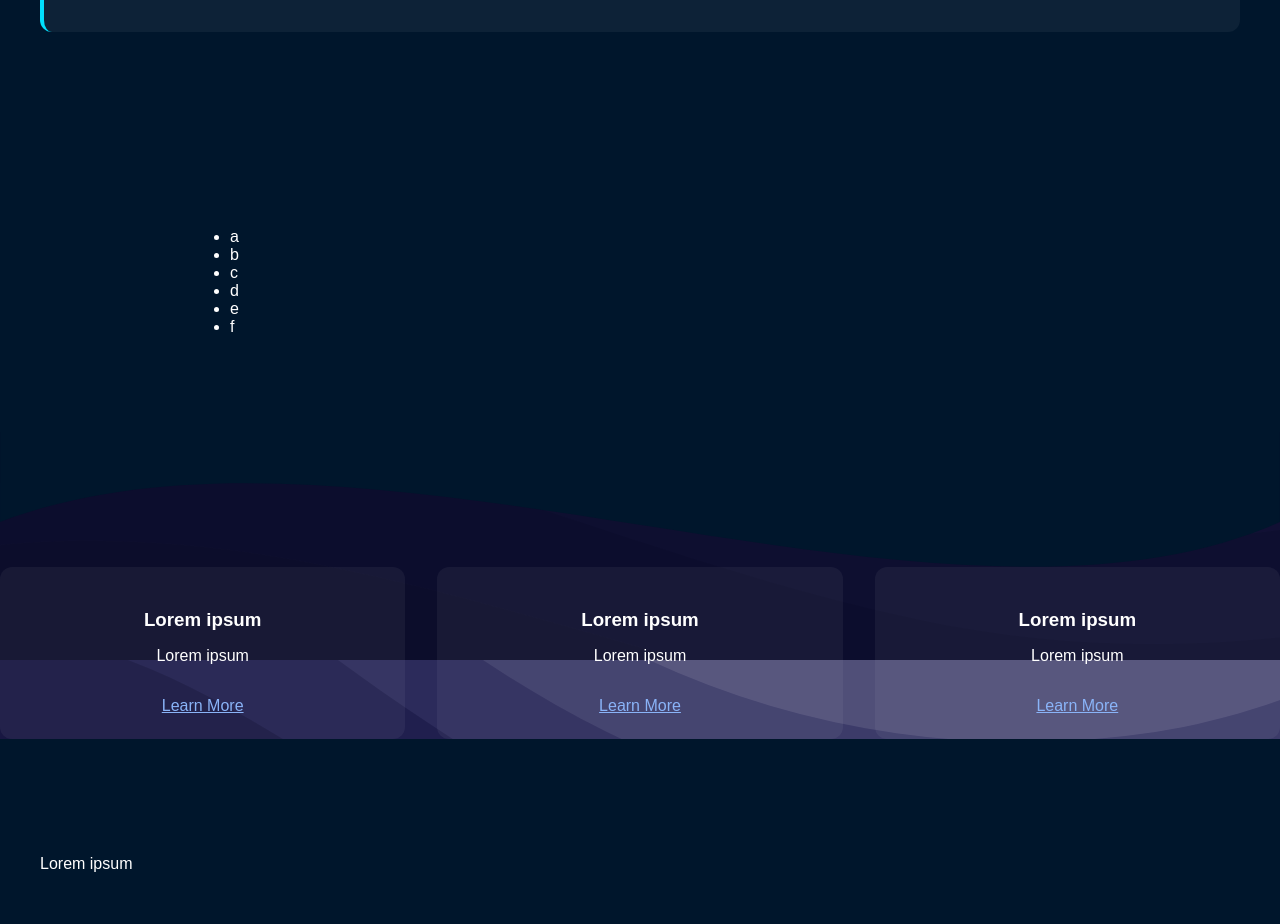
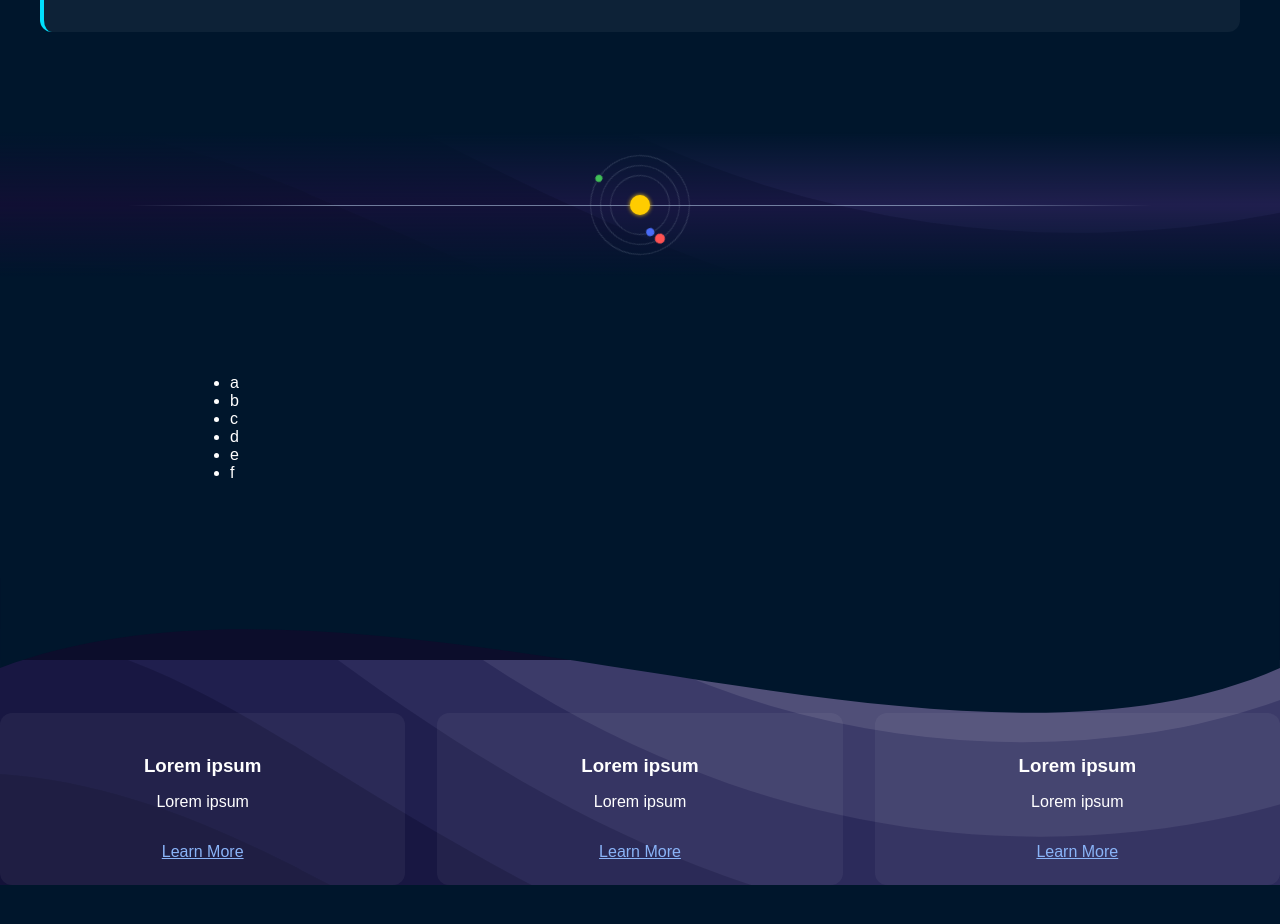
Before and after one commit to benjaminsanderswyatt/Portfolio, a React (Create React App) app: page / in a window 1280 px wide. Shown: the part 1740-2664 px from the top of the page. Built offline with nearby package versions, Linux system fonts and the light colour scheme.

Commit message:
Created divider between sections

```diff
--- /dev/null
+++ b/src/components/common/AnimatedDivider.jsx
@@ -0,0 +1,93 @@
+import React, { useMemo, memo, useRef } from "react";
+import { motion, useInView } from "framer-motion";
+
+import "./animatedDivider.css";
+
+
+const randomRotation = () => Math.floor(Math.random() * 360);
+
+
+const Orbit = memo(({ className, startRotation, duration, hoverColor, planetClassName }) => (
+
+    <motion.div
+        className={`orbit ${className}`}
+        initial={{ rotate: startRotation }}
+        animate={{ rotate: startRotation + 360 }}
+        whileHover={{ boxShadow: `0 0 15px ${hoverColor}` }}
+        transition={{ duration, repeat: Infinity, ease: "linear" }}
+    >
+
+        <motion.div
+            className={`planet ${planetClassName}`}
+            transition={{ repeat: Infinity, ease: "easeInOut" }}
+        />
+
+    </motion.div>
+));
+
+
+
+const AnimatedDivider = () => {
+
+    const startRotations = useMemo(() => [randomRotation(), randomRotation(), randomRotation()], []);
+
+    const containerRef = useRef(null);
+    const inView = useInView(containerRef, { once: false, amount: 0.3 });
+
+     return (
+        <div ref={containerRef} className="divider-container" aria-hidden="true" role="presentation">
+
+            {/* Line */}
+            <motion.div
+                className="divider-line"
+                initial={{ scaleX: 0 }}
+                whileInView={{ scaleX: 1 }}
+                viewport={{ once: true, amount: 1 }}
+                transition={{ duration: 1, ease: [0.16, 1, 0.3, 1] }}
+            />
+
+                {/* Sun */}
+                <motion.div
+                    className="divider-center"
+                    initial={{ opacity: 0, scale: 0.5 }}
+                    whileInView={{ opacity: 1, scale: 1 }}
+                    viewport={{ once: true, amount: 1 }}
+                    transition={{ delay: 0.5, duration: 0.6, type: "spring", stiffness: 200, damping: 20 }}
+                >
+                <motion.div className="central-star"/>
+
+
+
+                {/* Orbits */}
+                <Orbit
+                    className="orbit-1"
+                    startRotation={startRotations[0]}
+                    duration={20}
+                    hoverColor="var(--hover-color-1)"
+                    planetClassName="planet-1"
+                    inView={inView}
+                />
+
+                <Orbit
+                    className="orbit-2"
+                    startRotation={startRotations[1]}
+                    duration={35}
+                    hoverColor="var(--hover-color-2)"
+                    planetClassName="planet-2"
+                    inView={inView}
+                />
+
+                <Orbit
+                    className="orbit-3"
+                    startRotation={startRotations[2]}
+                    duration={50}
+                    hoverColor="var(--hover-color-3)"
+                    planetClassName="planet-3"
+                    inView={inView}
+                />
+            </motion.div>
+        </div>
+    );
+};
+
+export default AnimatedDivider;
--- /dev/null
+++ b/src/components/common/animatedDivider.css
@@ -0,0 +1,119 @@
+.divider-container {
+    position: relative;
+    width: 100%;
+    padding: 28px 0;
+    display: flex;
+    justify-content: center;
+    align-items: center;
+    overflow: hidden;
+    z-index: 0;
+
+    background: linear-gradient(
+        to bottom,
+        var(--section-bg) 0%,
+        transparent 50%,
+        var(--section-bg) 100%
+    );
+    }
+
+
+.divider-line {
+    width: 80%;
+    height: 1px;
+    background: linear-gradient(
+        to right,
+        var(--divider-line-gradient-ends) 0%,
+        var(--divider-line-gradient-middle) 20%,
+        var(--divider-line-gradient-middle) 80%,
+        var(--divider-line-gradient-ends) 100%
+    );
+    position: absolute;
+    transform-origin: center;
+}
+
+
+.divider-center {
+    position: relative;
+    z-index: 1;
+    display: flex;
+    justify-content: center;
+    align-items: center;
+    width: 90px;
+    height: 90px;
+    cursor: default;
+}
+
+
+/* Sun */
+.central-star {
+    position: absolute;
+    width: 20px;
+    height: 20px;
+    border-radius: 50%;
+    background-color: var(--central-star-color);
+    box-shadow: 0 0 4px var(--central-star-color);
+    z-index: 10;
+    will-change: transform;
+}
+
+
+
+/* Orbits */
+.orbit {
+    box-sizing: border-box;
+    position: absolute;
+    border-radius: 50%;
+    border: 1px solid var(--orbit-border);
+    display: flex;
+    justify-content: center;
+    align-items: flex-start;
+    will-change: transform, box-shadow;
+    transition: box-shadow 0.3s ease;
+}
+
+
+.orbit-1 {
+    width: 60px;
+    height: 60px;
+}
+
+.orbit-2 {
+    width: 80px;
+    height: 80px;
+}
+
+.orbit-3 {
+    width: 100px;
+    height: 100px;
+}
+
+
+/* Planets */
+
+.planet {
+    position: absolute;
+    border-radius: 50%;
+    top: 0;
+    left: 50%;
+    transform: translate(-50%, -50%) !important; /* important to override the animator motion */
+    will-change: transform, box-shadow;
+}
+
+
+.planet-1 {
+    width: 8px;
+    height: 8px;
+    background-color: var(--planet-1-color);
+}
+
+.planet-2 {
+    width: 10px;
+    height: 10px;
+    background-color: var(--planet-2-color);
+}
+
+.planet-3 {
+    width: 7px;
+    height: 7px;
+    background-color: var(--planet-3-color);
+}
--- a/src/pages/Home.jsx
+++ b/src/pages/Home.jsx
@@ -1,5 +1,6 @@
 import React, { useEffect } from 'react';
 import { useLocation } from 'react-router';
+import AnimatedDivider from '../components/common/AnimatedDivider';
 
 
 import StarrySky from '../components/starrySky/StarrySky';
@@ -10,6 +11,11 @@ import Projects from '../components/sections/Projects';
 import Contact from '../components/sections/Contact';
 
 import './home.css';
+
+
+
+
+
 
 const Home = () => {
   const location = useLocation();
@@ -35,6 +41,18 @@ const Home = () => {
 
 
           <About />
+
+
+          <AnimatedDivider />
+
+
+
+
+
+
+
+
+
           <Skills />
           <Projects />
           <Contact />
--- a/src/styles/index.css
+++ b/src/styles/index.css
@@ -1,6 +1,7 @@
 html {
   scroll-behavior: smooth;
   overflow-x: hidden;
+  width: 100%;
 }
 
 body {
@@ -25,6 +26,7 @@ code {
   --sub-text: #cce6ff;
 
   --accent: #00e0ff;
+  --accent-rgb: 0, 224, 255;
 
 
 
@@ -62,4 +64,21 @@ code {
   --navbar-selected: rgba(255, 255, 255, 0.15);
 
 
+
+  /* Divider */
+  --divider-line-gradient-ends: transparent;
+  --divider-line-gradient-middle: #cce6ff80;
+
+  /* Star */
+  --central-star-color: #ffcc00;
+
+  /* Planets */
+  --planet-1-color: #4a6cf7;
+  --planet-2-color: #ff5252;
+  --planet-3-color: #40c057;
+
+  /* Orbits */
+  --orbit-border: rgba(148, 163, 184, 0.25);
+
+
 }
```
